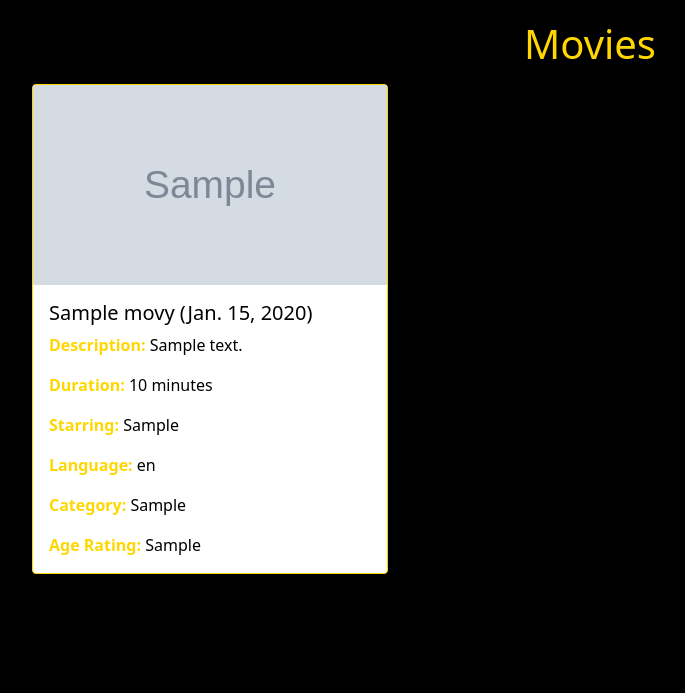
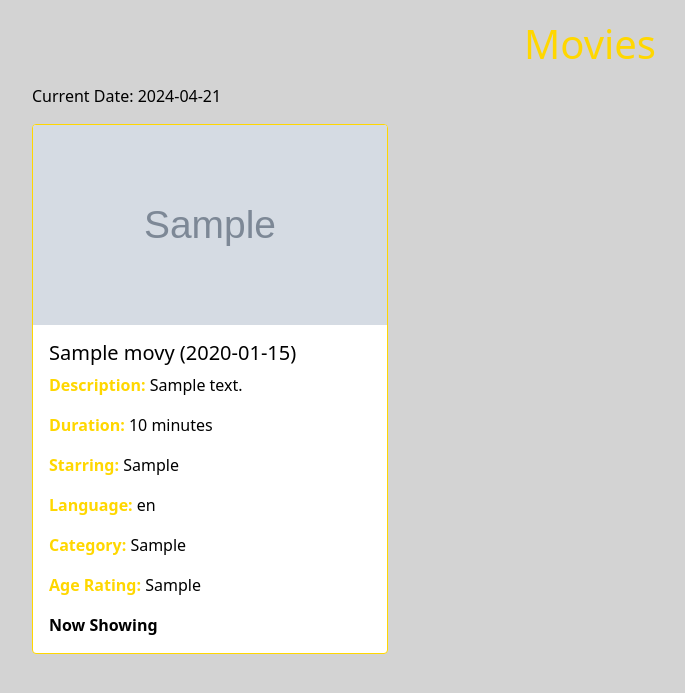
Before and after one commit to karan0412/CS415_WatchIt, a Django app: page /movies/ in a window 1280 px wide. Shown: the top 693 px of the page, without its empty margins (50-735 px from the left). Run offline with Django 5.2, Linux system fonts and the light colour scheme; tables that the repository leaves empty hold one stand-in row (values such as "Sample post"); grey boxes marked "Sample" are stand-in pictures.

Commit message:
Now showing / Coming soon implemented
changes to view code for implementing above.

```diff
--- a/CS415_Project/CS415/WatchIt/templates/movie_list.html
+++ b/CS415_Project/CS415/WatchIt/templates/movie_list.html
@@ -7,7 +7,7 @@
     <link href="https://cdn.jsdelivr.net/npm/bootstrap@5.1.3/dist/css/bootstrap.min.css" rel="stylesheet">
     <style>
         body {
-            background-color: #000000;
+            background-color: #d3d3d3;
             color: #000000;
         }
         h1 {
@@ -35,6 +35,8 @@
     <h1>Movies</h1>
     <div class="container mt-3">
         <div class="row">
+            {% now "Y-m-d" as now %}
+            <p>Current Date: {{ now }}</p>
             {% for movie in movies %}
             <div class="col-md-4">
                 <div class="card mb-3">
@@ -51,6 +53,12 @@
                         <p class="card-text"><strong class="strong-gold">Language:</strong> {{ movie.language }}</p>
                         <p class="card-text"><strong class="strong-gold">Category:</strong> {{ movie.category }}</p>
                         <p class="card-text"><strong class="strong-gold">Age Rating:</strong> {{ movie.ageRating }}</p>
+                        {% if movie.release_date > now %}
+                            <p class="card-text"><strong class="strong-gold">Coming Soon</strong></p>
+                        {% else %}
+                            <p class="card-text"><strong>Now Showing</strong></p>
+                        {% endif %}
+
                     </div>
                 </div>
             </div>
--- a/CS415_Project/CS415/WatchIt/views.py
+++ b/CS415_Project/CS415/WatchIt/views.py
@@ -1,4 +1,4 @@
-import datetime
+from datetime import datetime
 from django.shortcuts import render
 from django.contrib import messages
 from django.shortcuts import get_object_or_404, render, redirect
@@ -93,7 +93,11 @@ def display_hall(request, cinema_hall_id):
 
 def movie_list(request):
     movies = Movies.objects.all()
-    return render(request, 'movie_list.html', {'movies':movies})
+    now = datetime.now().strftime("%Y-%m-%d")
+    for movie in movies:
+        movie.release_date = movie.release_date.strftime("%Y-%m-%d") if movie.release_date else None
+
+    return render(request, 'movie_list.html', {'movies':movies, 'now':now})
 
 
 
```
Also changed, not shown: CS415_Project/CS415/WatchIt/movie_images/Dune2.jpg (added), CS415_Project/CS415/media/movie_images/Dune_2.jpg (added), CS415_Project/CS415/media/movie_images/titanic.jpg (added).
